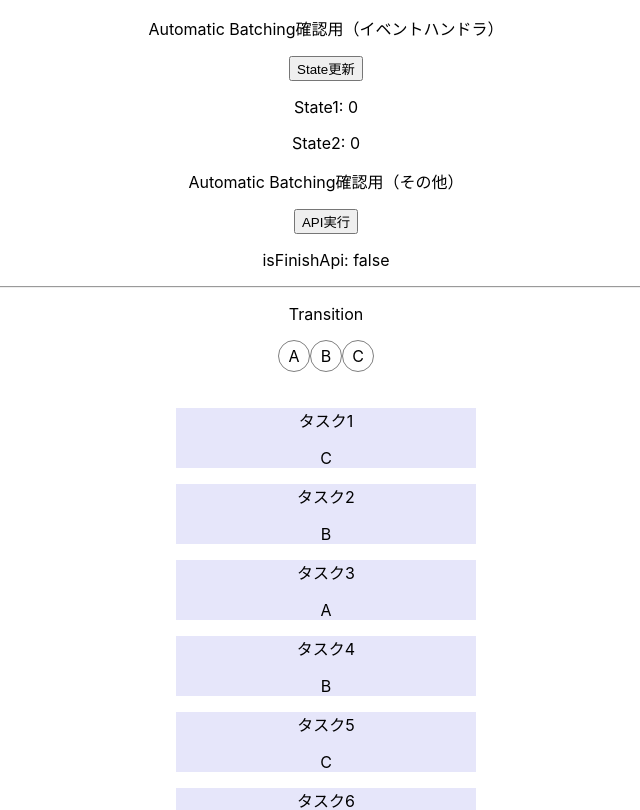
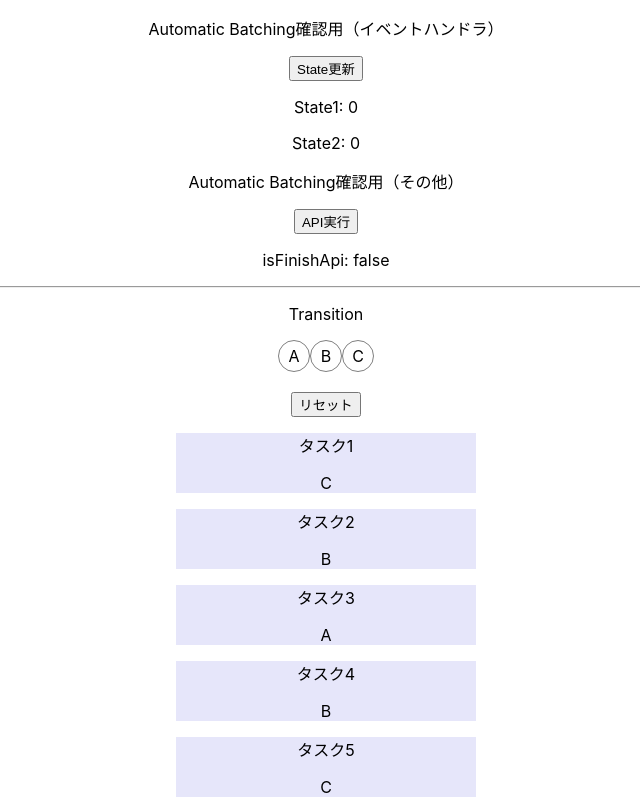
Before and after one commit to ayakuma309/React18, a React (Create React App) app: page / in a window 1280 px wide. Shown: the top 810 px of the page, without its empty margins (314-954 px from the left). Built offline with nearby package versions, Linux system fonts and the light colour scheme.

Commit message:
✨ リセットボタンの追加 #1

```diff
--- a/src/components/Transition.tsx
+++ b/src/components/Transition.tsx
@@ -55,7 +55,7 @@ const Transition = () => {
         <Avatar isSelected={selectedAssignee === member.c} onClick={onClickAssignee}>{member.c}</Avatar>
       </div>
       <br />
-
+      <button onClick={() => onClickAssignee('')}>リセット</button>
       {taskList.map((task) =>(
         <div key={task.id} style={{width: '300px', margin: 'auto', background: 'lavender'}}>
           <p>{task.title}</p>
```
